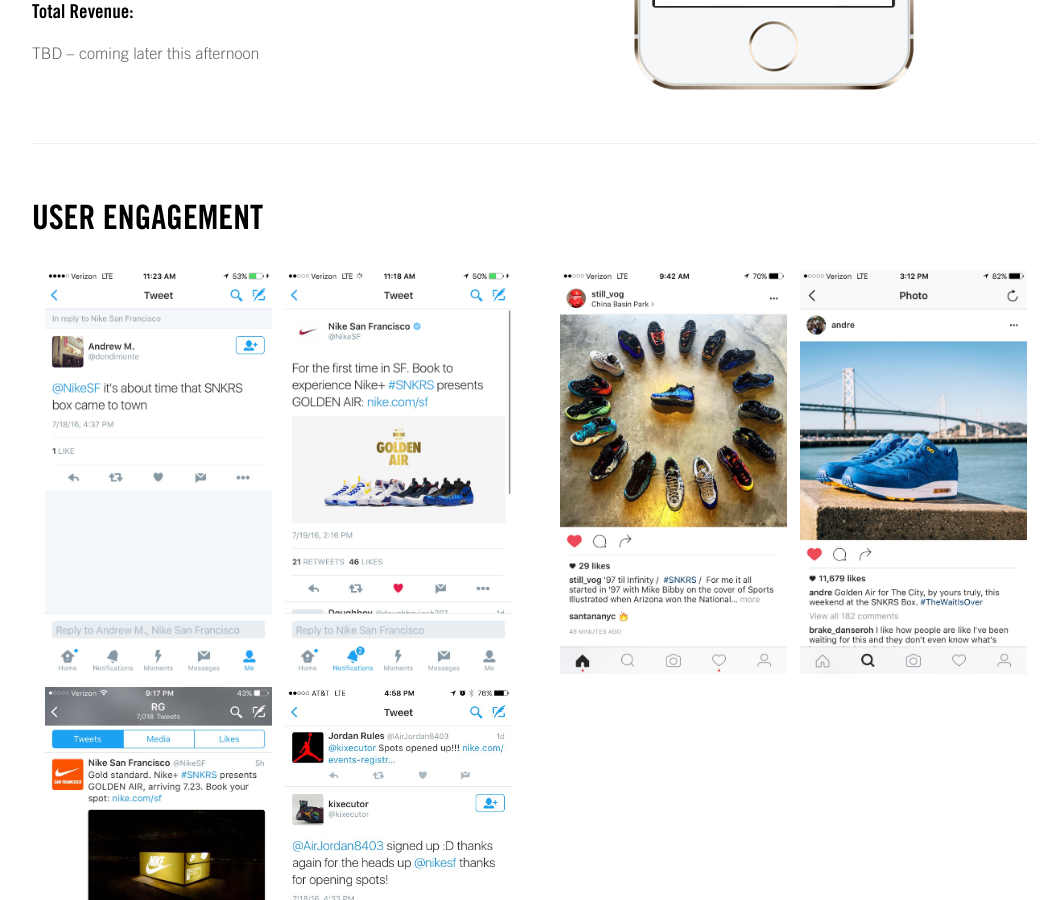
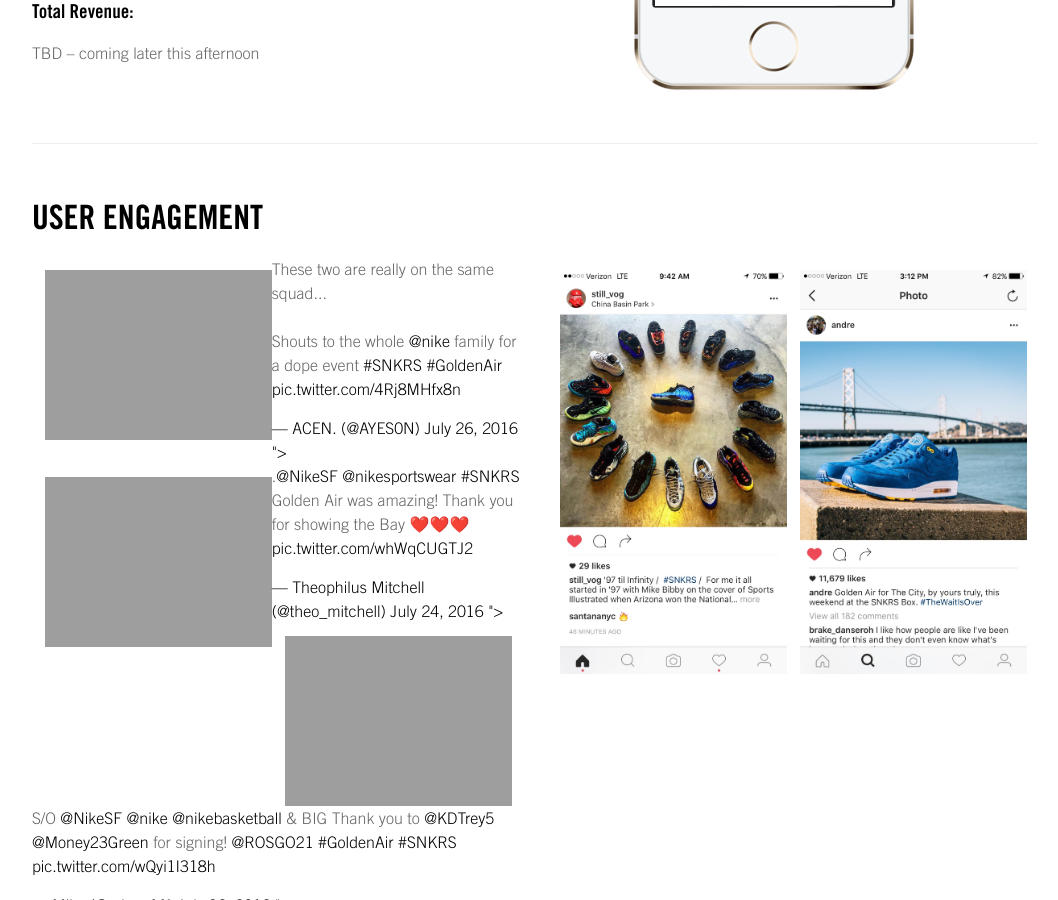
Before and after one commit to PHironaka/bream, a Jekyll site: the page built from _sf/nike-plus-presents-golden-air.markdown, in a window 1280 px wide and 900 px high, scrolled down 987 px. Shown: the whole window, without its empty margins (105-1163 px from the left). Built offline with Jekyll 4.4.1, drawn with Linux system fonts in a browser that asks for light colours; a script that is not in the unit is left out; comment, search, counter and statistics services are not loaded; some of the changed text lies outside the part shown.

Commit message:
Updated Nike Plus Presents Golden Air

```diff
--- a/_sf/nike-plus-presents-golden-air.markdown
+++ b/_sf/nike-plus-presents-golden-air.markdown
@@ -32,9 +32,15 @@
 - "/uploads/IMG_0063-d3d8b3.JPG"
 - "/uploads/IMG_0062-069fe6.JPG"
 twitter-asset:
-- "/uploads/IMG_0017%202.JPG"
-- "/uploads/IMG_0015%202.JPG"
-- "/uploads/IMG_0014%202.JPG"
+- |-
+  <blockquote class="twitter-tweet" data-lang="en"><p lang="en" dir="ltr">These two are really on the same squad...<br><br>Shouts to the whole <a href="https://twitter.com/Nike">@nike</a> family for a dope event <a href="https://twitter.com/hashtag/SNKRS?src=hash">#SNKRS</a> <a href="https://twitter.com/hashtag/GoldenAir?src=hash">#GoldenAir</a> <a href="https://t.co/4Rj8MHfx8n">pic.twitter.com/4Rj8MHfx8n</a></p>&mdash; ACEN. (@AYES0N) <a href="https://twitter.com/AYES0N/status/757809350706548737">July 26, 2016</a></blockquote>
+  <script async src="//platform.twitter.com/widgets.js" charset="utf-8"></script>
+- |-
+  <blockquote class="twitter-tweet" data-lang="en"><p lang="en" dir="ltr">.<a href="https://twitter.com/NikeSF">@NikeSF</a> <a href="https://twitter.com/nikesportswear">@nikesportswear</a> <a href="https://twitter.com/hashtag/SNKRS?src=hash">#SNKRS</a> Golden Air was amazing! Thank you for showing the Bay ❤️❤️❤️ <a href="https://t.co/whWqCUGTJ2">pic.twitter.com/whWqCUGTJ2</a></p>&mdash; Theophilus Mitchell (@theo_mitchell) <a href="https://twitter.com/theo_mitchell/status/757263971820802049">July 24, 2016</a></blockquote>
+  <script async src="//platform.twitter.com/widgets.js" charset="utf-8"></script>
+- |-
+  <blockquote class="twitter-tweet" data-lang="en"><p lang="en" dir="ltr">S/O <a href="https://twitter.com/NikeSF">@NikeSF</a> <a href="https://twitter.com/Nike">@nike</a> <a href="https://twitter.com/nikebasketball">@nikebasketball</a> &amp; BIG Thank you to <a href="https://twitter.com/KDTrey5">@KDTrey5</a> <a href="https://twitter.com/Money23Green">@Money23Green</a> for signing! <a href="https://twitter.com/ROSGO21">@ROSGO21</a> <a href="https://twitter.com/hashtag/GoldenAir?src=hash">#GoldenAir</a> <a href="https://twitter.com/hashtag/SNKRS?src=hash">#SNKRS</a> <a href="https://t.co/wQyi1I318h">pic.twitter.com/wQyi1I318h</a></p>&mdash; Mike (@mbwu11) <a href="https://twitter.com/mbwu11/status/757950076098453504">July 26, 2016</a></blockquote>
+  <script async src="//platform.twitter.com/widgets.js" charset="utf-8"></script>
 - "/uploads/IMG_0013%202.JPG"
 city-page-views: 20,513 (#1 City Page on desktop, 17.5% of all page views for city
   pages in the US vs. weekly 3,000 city page views)
```
